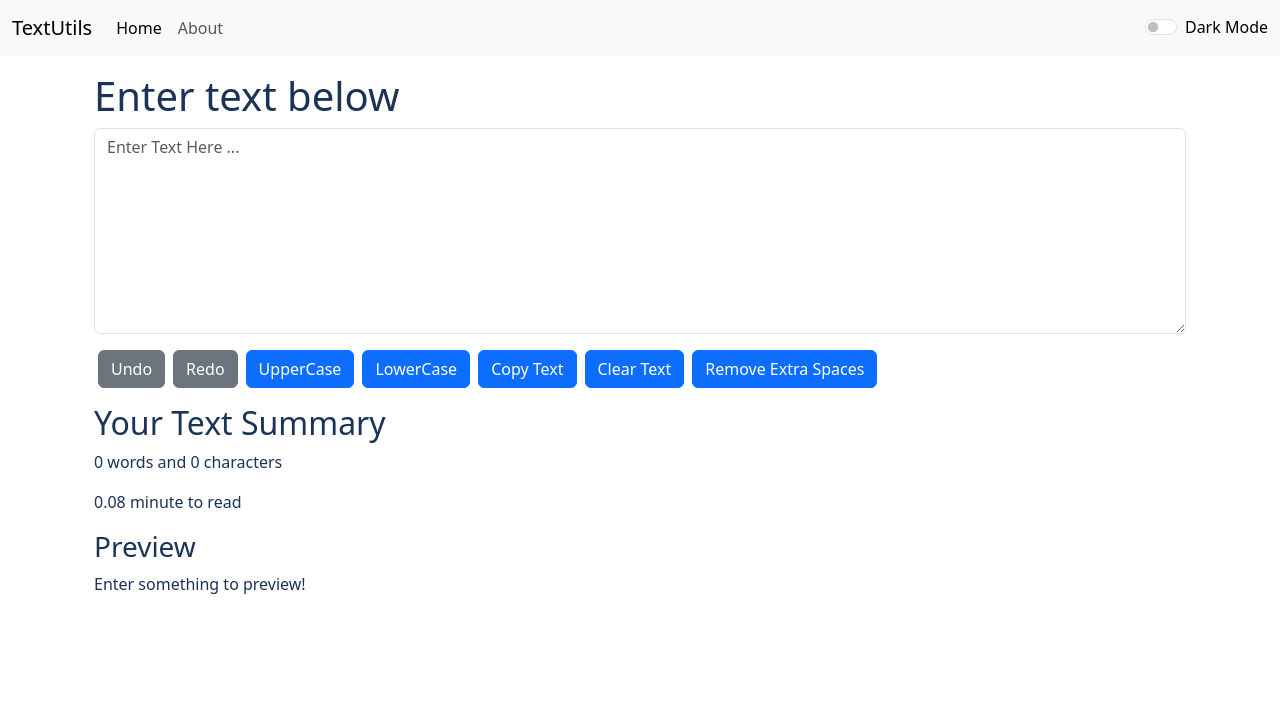
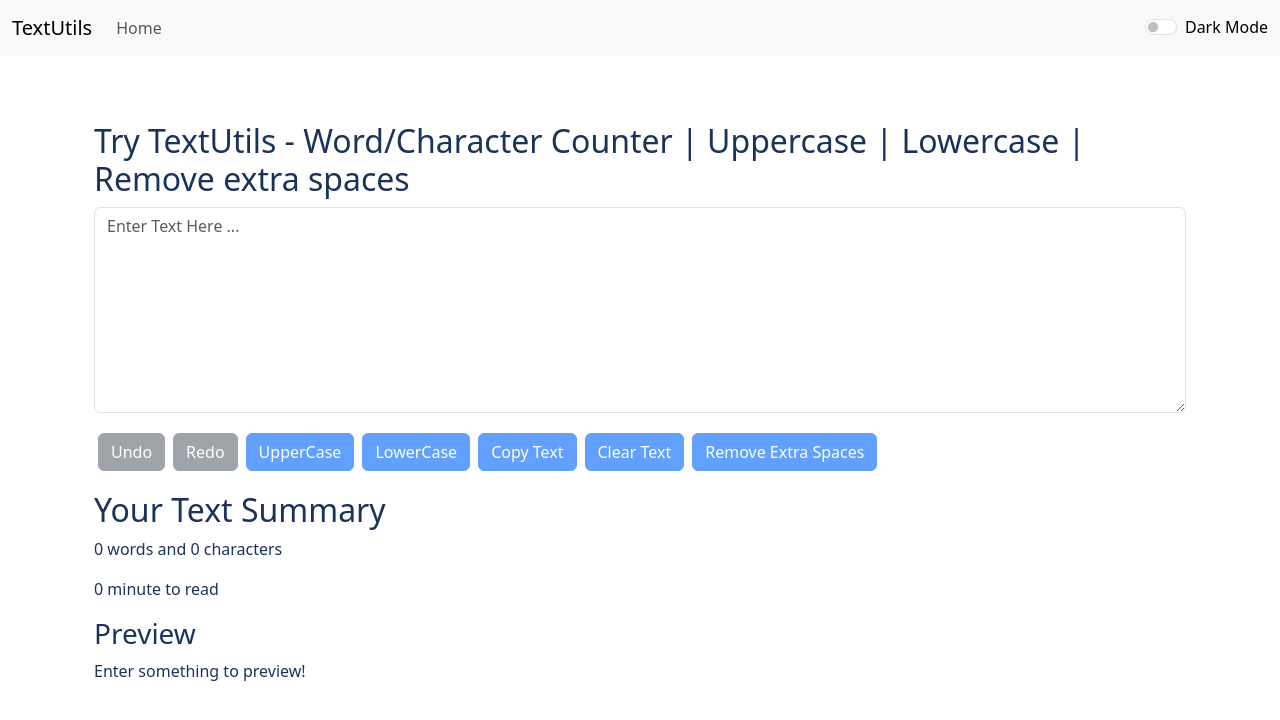
Before and after one commit to KiranKhadd29/practiceReactJS, a React (Create React App) app in the folder react-study/: page / in a window 1280 px wide. Shown: the top 720 px of the page. Built offline with nearby package versions, Linux system fonts and the light colour scheme.

Commit message:
textUtils : fixes some issues

```diff
--- a/react-study/package.json
+++ b/react-study/package.json
@@ -8,6 +8,7 @@
     "@testing-library/user-event": "^13.5.0",
     "react": "^18.2.0",
     "react-dom": "^18.2.0",
+    "react-router-dom": "^6.22.3",
     "react-scripts": "5.0.1",
     "web-vitals": "^2.1.4"
   },
--- a/react-study/src/App.js
+++ b/react-study/src/App.js
@@ -3,10 +3,31 @@
 import Alerts from "./Components/Alerts";
 import Navbar from "./Components/Navbar";
 import TextForm from "./Components/TextForm";
-//import AboutUs from "./Components/AboutUs";
 import { useState } from "react";
+//import { createBrowserRouter, RouterProvider } from "react-router-dom";
+// import { BrowserRouter, Routes, Route } from 'react-router-dom';
+function App() {
+  // const router = createBrowserRouter([
+  //   {
+  //     path: "/aboutUs",
+  //     element:<><Navbar/><AboutUs/></>
+  //   },
+  //   {
+  //     path: "/",
+  //     element: <><Navbar/><TextForm/> </>
+  //   }
 
-function App() {
+  // ])
+
+  // <BrowserRouter>
+  //     <Routes>
+  //       <Route path="/" element={<Home />}>
+  //         <Route index element={<App />} />
+  //         <Route path="aboutUs" element={<AboutUs />} />
+  //         {/* <Route path="*" element={<NoPage />} /> */}
+  //       </Route>
+  //     </Routes>
+  //   </BrowserRouter>
   const [mode, setMode] = useState ('light');
   const [alerts, setAlerts] = useState (null);
 
@@ -41,10 +62,11 @@
   return (
     <>
     <Navbar title="TextUtils" mode = {mode} toggleMode = {toggleMode}   />
+    {/* <RouterProvider router={router} /> */}
     <Alerts alerts = {alerts}/>
     <div className="container my-3">
       {/*<AboutUs/>*/}
-      <TextForm showAlerts = {showAlerts} heading = "Enter text below" mode ={mode} />
+      <TextForm showAlerts = {showAlerts} heading = "Try TextUtils - Word/Character Counter | Uppercase | Lowercase | Remove extra spaces" mode ={mode} />
     </div>
     </>
   );
--- a/react-study/src/Components/Alerts.js
+++ b/react-study/src/Components/Alerts.js
@@ -7,8 +7,10 @@
 
     }
   return (
-    props.alerts && <div className={`alert alert-${props.alerts.type} alert-dismissible fade show`} role="alert">
+    <div style={{height: '50px'}}>
+    {props.alerts && <div className={`alert alert-${props.alerts.type} alert-dismissible fade show`} role="alert">
         <strong>{capital(props.alerts.type)}</strong> : {props.alerts.msg}
+    </div>}
     </div>
   )
 }
--- a/react-study/src/Components/Navbar.js
+++ b/react-study/src/Components/Navbar.js
@@ -1,5 +1,6 @@
 import React from 'react'
 import PropTypes from 'prop-types';
+//import { Link } from 'react-router-dom';
 export default function Navbar(props) {
 
   const switchText = () =>{
@@ -23,11 +24,11 @@
     <div className="collapse navbar-collapse" id="navbarSupportedContent">
       <ul className="navbar-nav me-auto mb-2 mb-lg-0">
         <li className="nav-item">
-          <a className="nav-link active" aria-current="page" href="/">Home</a>
+          <a className="nav-link" aria-current="page" href="/home">Home</a>
         </li>
-        <li className="nav-item">
-          <a className="nav-link" href="/">{props.aboutText}</a>
-        </li>
+        {/* <li className="nav-item">
+          <a className="nav-link" href="/aboutUS">{props.aboutText} </a>
+        </li> */}
       </ul>
       <div className={`form-check form-switch text-${props.mode === 'dark'?'grey':'light'}`} >
         <input className="form-check-input" onClick={props.toggleMode} type="checkbox" role="switch" id="flexSwitchCheckDefault" />
--- a/react-study/src/Components/TextForm.js
+++ b/react-study/src/Components/TextForm.js
@@ -8,7 +8,7 @@
     let textCount;
     if (newText!== null  && newText !== "" && newText !== undefined )
     {
-      textCount = text.split(" ").length;
+      textCount = text.split(/\s+/).filter((element)=>{return element.length !== 0}).length;
     }
     else{
       textCount = 0;
@@ -45,9 +45,10 @@
     const handleCopyClick = () =>{
       debugger;
       //console.log("Copy Text was clicked" + text);
-      let copyText = document.getElementById('myBox');
-      copyText.select();
-      navigator.clipboard.writeText(copyText.value);
+      // let copyText = document.getElementById('myBox');
+      // copyText.select();
+      navigator.clipboard.writeText(text);
+      // document.getSelection().removeAllRanges();
       props.showAlerts("Text is copied to clipboard", "success");
   }
 
@@ -75,25 +76,25 @@
   return (
     <>
     <div className='container' style= {{color : props.mode === 'dark'?'white':'#1a3358'}}>
-      <h1 style= {{color : props.mode === 'dark'?'white':'#1a3358'}}>{props.heading}</h1>
+      <h2 style= {{color : props.mode === 'dark'?'white':'#1a3358'}}>{props.heading}</h2>
       <div className="mb-3">
           {/*<label for="myBox" className="form-label">Example textarea</label>*/}
           <textarea className="form-control" id="myBox" onChange={handleOnChange} value={text} style= {{backgraoundColor : props.mode === 'dark'?'grey':'light', color : props.mode === 'dark'?'#1a3358':'#1a3358'}} placeholder="Enter Text Here ..." rows="8"></textarea>
           <p></p>
-          <button className="btn btn-secondary mx-1" onClick={handleUndoClick}>Undo </button>
-          <button className="btn btn-secondary mx-1" onClick={handleRedoClick}>Redo </button>
-          <button className="btn btn-primary mx-1" onClick={handleUpClick}>UpperCase </button>
-          <button className="btn btn-primary mx-1" onClick={handleLowClick}>LowerCase </button>
-          <button className="btn btn-primary mx-1" onClick={handleCopyClick}>Copy Text </button>
-          <button className="btn btn-primary mx-1" onClick={handleClearTextClick}>Clear Text </button>
-          <button className="btn btn-primary mx-1" onClick={handleExtraSpaceClick}>Remove Extra Spaces </button>
+          <button disabled = {text.length === 0} className="btn btn-secondary mx-1 my-1" onClick={handleUndoClick}>Undo </button>
+          <button disabled = {text.length === 0} className="btn btn-secondary mx-1 my-1" onClick={handleRedoClick}>Redo </button>
+          <button disabled = {text.length === 0} className="btn btn-primary mx-1 my-1" onClick={handleUpClick}>UpperCase </button>
+          <button disabled = {text.length === 0} className="btn btn-primary mx-1 my-1" onClick={handleLowClick}>LowerCase </button>
+          <button disabled = {text.length === 0} className="btn btn-primary mx-1 my-1" onClick={handleCopyClick}>Copy Text </button>
+          <button disabled = {text.length === 0} className="btn btn-primary mx-1 my-1" onClick={handleClearTextClick}>Clear Text </button>
+          <button disabled = {text.length === 0} className="btn btn-primary mx-1 my-1" onClick={handleExtraSpaceClick}>Remove Extra Spaces </button>
 
       </div>
     </div>
     <div className='container my-3' style= {{color : props.mode === 'dark'?'white':'#1a3358'}}>
       <h2>Your Text Summary</h2>
       <p>{wordStringCount(text)} words and {text.length} characters </p>
-      <p>{0.08 * text.split(" ").length} minute to read </p>
+      <p>{0.08 * text.split(" ").filter((element)=>{return element.length !== 0}).length} minute to read </p>
       <h3>Preview</h3>
       <p>{text.length>0?text:"Enter something to preview!"}</p>
 
```
Also changed, not shown: react-study/src/index.js (+18 -0 lines), 1 other file (tests, documents, lock files or other folders).
